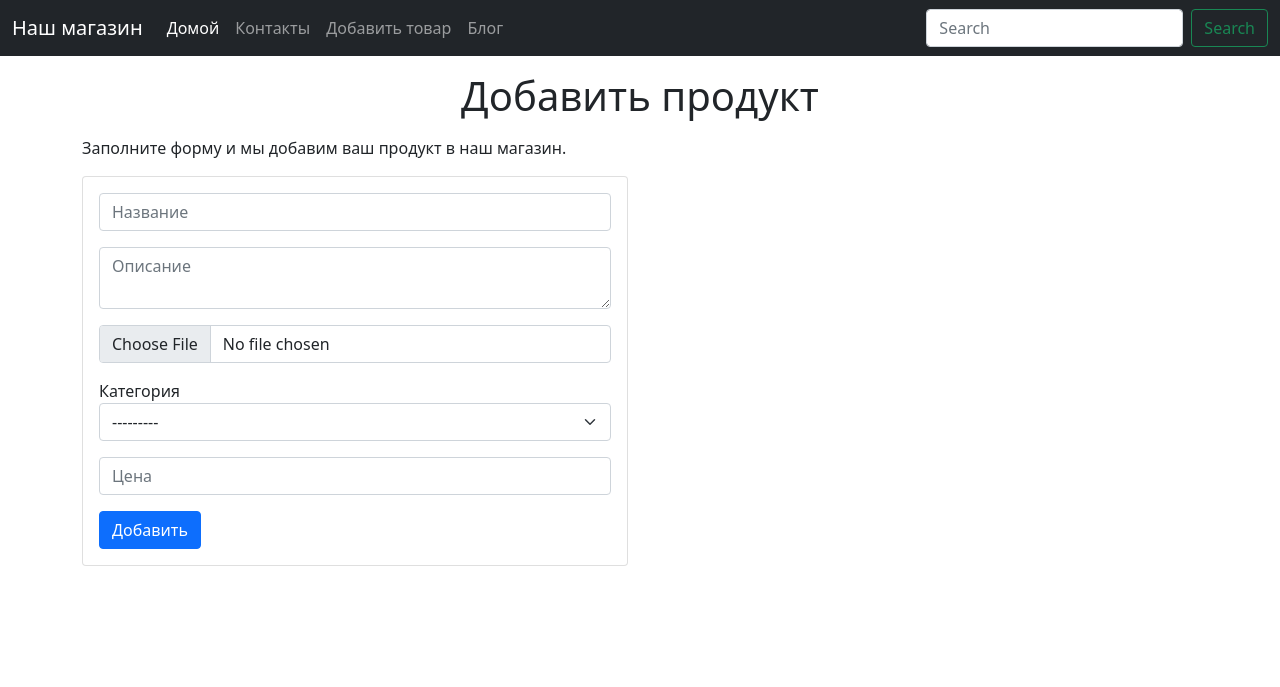
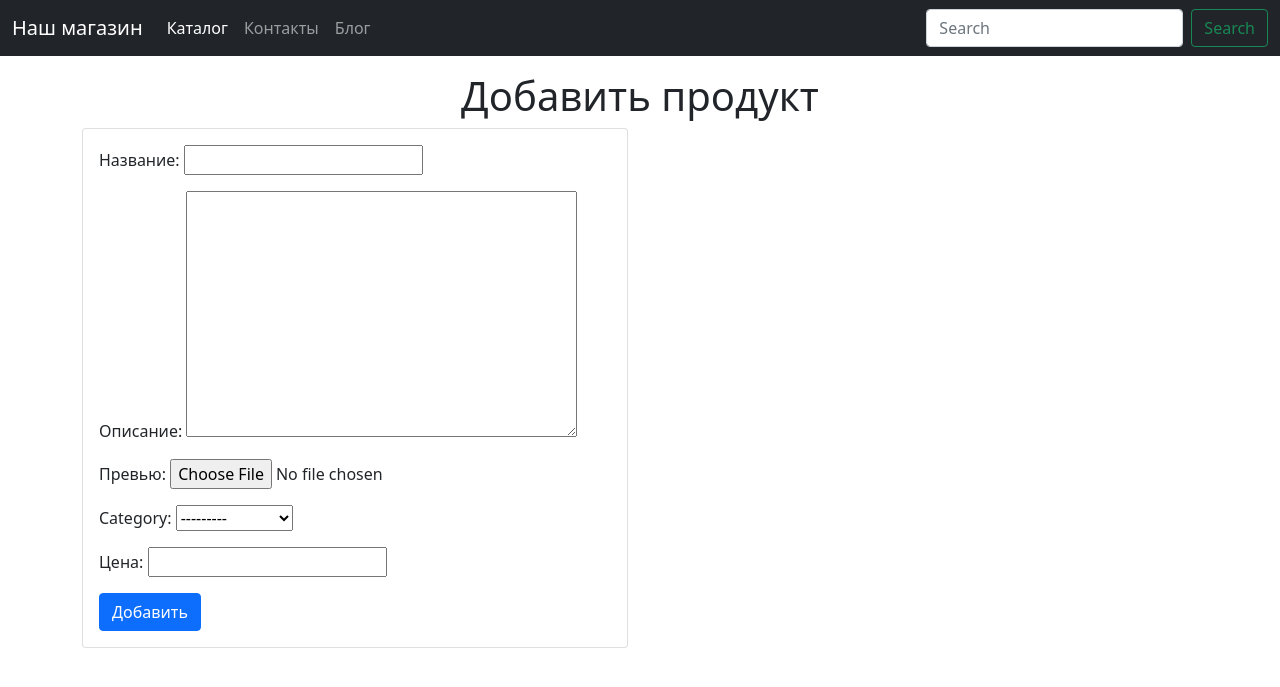
Before and after one commit to Lemur3547/module_6, a Django app: page /add_product/ in a window 1280 px wide. Shown: the top 687 px of the page. Run offline with Django 5.2, Linux system fonts and the light colour scheme; data comes from the database, SQL or seed files in the repository; some libraries are stand-ins or nearby versions.

Commit message:
Для модели продукта написан CRUD. Добавлены запрещенные слова для названия и описания продукта.

```diff
--- /dev/null
+++ b/catalog/forms.py
@@ -0,0 +1,29 @@
+from django import forms
+
+from catalog.models import Product
+
+
+class ProductForm(forms.ModelForm):
+    achtung_words = ['казино', 'криптовалюта', 'крипта', 'биржа', 'дешево', 'бесплатно', 'обман', 'полиция', 'радар']
+
+    class Meta:
+        model = Product
+        fields = '__all__'
+
+    def clean_name(self):
+        cleaned_data = self.cleaned_data['name'].lower()
+
+        for word in self.achtung_words:
+            if word in cleaned_data:
+                raise forms.ValidationError('В названии содержится запрещенное слово')
+
+        return cleaned_data
+
+    def clean_description(self):
+        cleaned_data = self.cleaned_data['description'].lower()
+
+        for word in self.achtung_words:
+            if word in cleaned_data:
+                raise forms.ValidationError('В описании содержится запрещенное слово')
+
+        return cleaned_data
--- a/catalog/templates/catalog/includes/inc_navbar.html
+++ b/catalog/templates/catalog/includes/inc_navbar.html
@@ -8,13 +8,10 @@
         <div class="collapse navbar-collapse" id="navbarSupportedContent">
             <ul class="navbar-nav me-auto mb-2 mb-lg-0">
                 <li class="nav-item">
-                    <a class="nav-link active" aria-current="page" href="{% url 'catalog:index' %}">Домой</a>
+                    <a class="nav-link active" aria-current="page" href="{% url 'catalog:index' %}">Каталог</a>
                 </li>
                 <li class="nav-item">
                     <a class="nav-link" href="{% url 'catalog:contacts' %}">Контакты</a>
-                </li>
-                <li class="nav-item">
-                    <a class="nav-link" href="{% url 'catalog:add_product' %}">Добавить товар</a>
                 </li>
                 <li class="nav-item">
                     <a class="nav-link" href="{% url 'catalog:blog' %}">Блог</a>
--- a/catalog/templates/catalog/product_form.html
+++ b/catalog/templates/catalog/product_form.html
@@ -1,34 +1,26 @@
 {% extends 'catalog/base.html' %}
 {% block content %}
-<h1 class="mt-3 text-center">Добавить продукт</h1>
-<p class="text-start mt-3">Заполните форму и мы добавим ваш продукт в наш магазин.</p>
+<h1 class="mt-3 text-center">
+    {% if object %}
+    Изменить продукт {{ object }}
+    {% else %}
+    Добавить продукт
+    {% endif %}
+</h1>
 <div class="row">
     <div class="col-6">
         <div class="card">
             <div class="card-body">
                 <form method="post" enctype="multipart/form-data">
                     {% csrf_token %}
-                    <div class="mb-3">
-                        <input name="name" type="text" class="form-control" placeholder="Название" required/>
-                    </div>
-                    <div class="mb-3">
-                        <textarea name="description" class="form-control" placeholder="Описание" required></textarea>
-                    </div>
-                    <div class="mb-3">
-                        <input name="preview" type="file" accept="image/*" class="form-control" required/>
-                    </div>
-                    <div class="mb-3">
-                        Категория
-                        <select name="category" class="form-select">
-                            {% for category in form.category %}
-                            {{ category }}
-                            {% endfor %}
-                        </select>
-                    </div>
-                    <div class="mb-3">
-                        <input name="price" type="number" class="form-control" placeholder="Цена" min="0" required/>
-                    </div>
-                    <button type="submit" class="btn btn-primary">Добавить</button>
+                    {{ form.as_p }}
+                    <button type="submit" class="btn btn-primary">
+                        {% if object %}
+                        Сохранить
+                        {% else %}
+                        Добавить
+                        {% endif %}
+                    </button>
                 </form>
             </div>
         </div>
--- a/catalog/urls.py
+++ b/catalog/urls.py
@@ -1,16 +1,19 @@
 from django.urls import path
 
 from catalog.views import ProductListView, ProductDetailView, ProductCreateView, PostCreateView, PostListView, \
-    PostDetailView, PostUpdateView, PostDeleteView, ContactsView
+    PostDetailView, PostUpdateView, PostDeleteView, ContactsView, ProductUpdateView, ProductDeleteView
 
 urlpatterns = [
     path('', ProductListView.as_view(), name='index'),
     path('contacts/', ContactsView.as_view(), name='contacts'),
-    path('product/<int:pk>/', ProductDetailView.as_view(), name='name_url'),
+    path('product/<int:pk>/', ProductDetailView.as_view(), name='product'),
     path('add_product/', ProductCreateView.as_view(), name='add_product'),
-    path('blog/add_post/', PostCreateView.as_view(), name='add_post'),
+    path('edit_product/<int:pk>/', ProductUpdateView.as_view(), name='edit_product'),
+    path('delete_product/<int:pk>/', ProductDeleteView.as_view(), name='delete_product'),
+
     path('blog/', PostListView.as_view(), name='blog'),
     path('blog/post/<int:pk>', PostDetailView.as_view(), name='post'),
+    path('blog/add_post/', PostCreateView.as_view(), name='add_post'),
     path('blog/edit_post/<int:pk>', PostUpdateView.as_view(), name='edit_post'),
     path('blog/delete_post/<int:pk>', PostDeleteView.as_view(), name='delete_post'),
 ]
--- a/catalog/views.py
+++ b/catalog/views.py
@@ -3,6 +3,7 @@ from django.urls import reverse_lazy, reverse
 from django.views.generic import ListView, DetailView, CreateView, View, UpdateView, DeleteView
 from pytils.translit import slugify
 
+from catalog.forms import ProductForm
 from catalog.models import Product, BlogPost
 from catalog.send_email import send_email
 
@@ -30,7 +31,18 @@ class ProductDetailView(DetailView):
 
 class ProductCreateView(CreateView):
     model = Product
-    fields = ('name', 'description', 'preview', 'category', 'price')
+    form_class = ProductForm
+    success_url = reverse_lazy('catalog:index')
+
+
+class ProductUpdateView(UpdateView):
+    model = Product
+    form_class = ProductForm
+    success_url = reverse_lazy('catalog:index')
+
+
+class ProductDeleteView(DeleteView):
+    model = Product
     success_url = reverse_lazy('catalog:index')
 
 
```
Also changed, not shown: catalog/templates/catalog/product_confirm_delete.html (added, +19 -0 lines), catalog/templates/catalog/product_list.html (+21 -2 lines).
